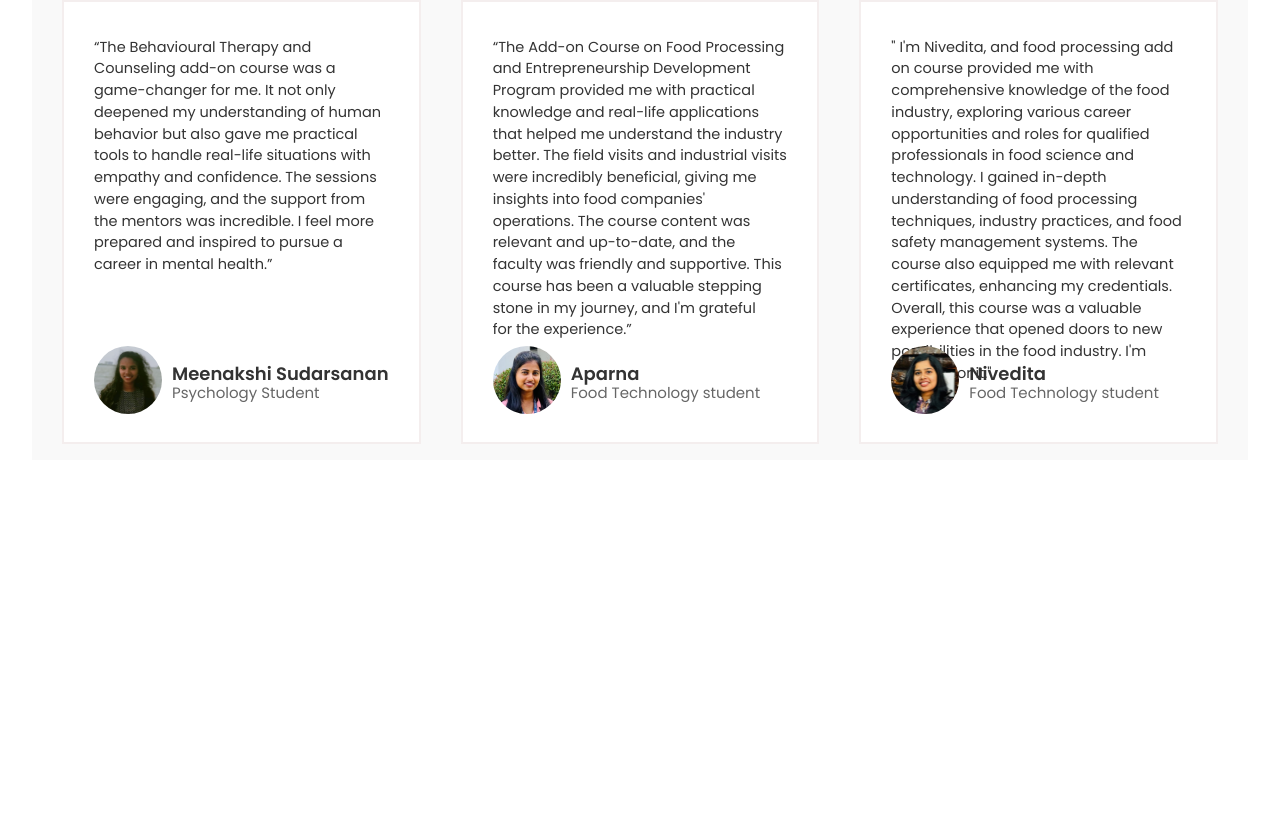
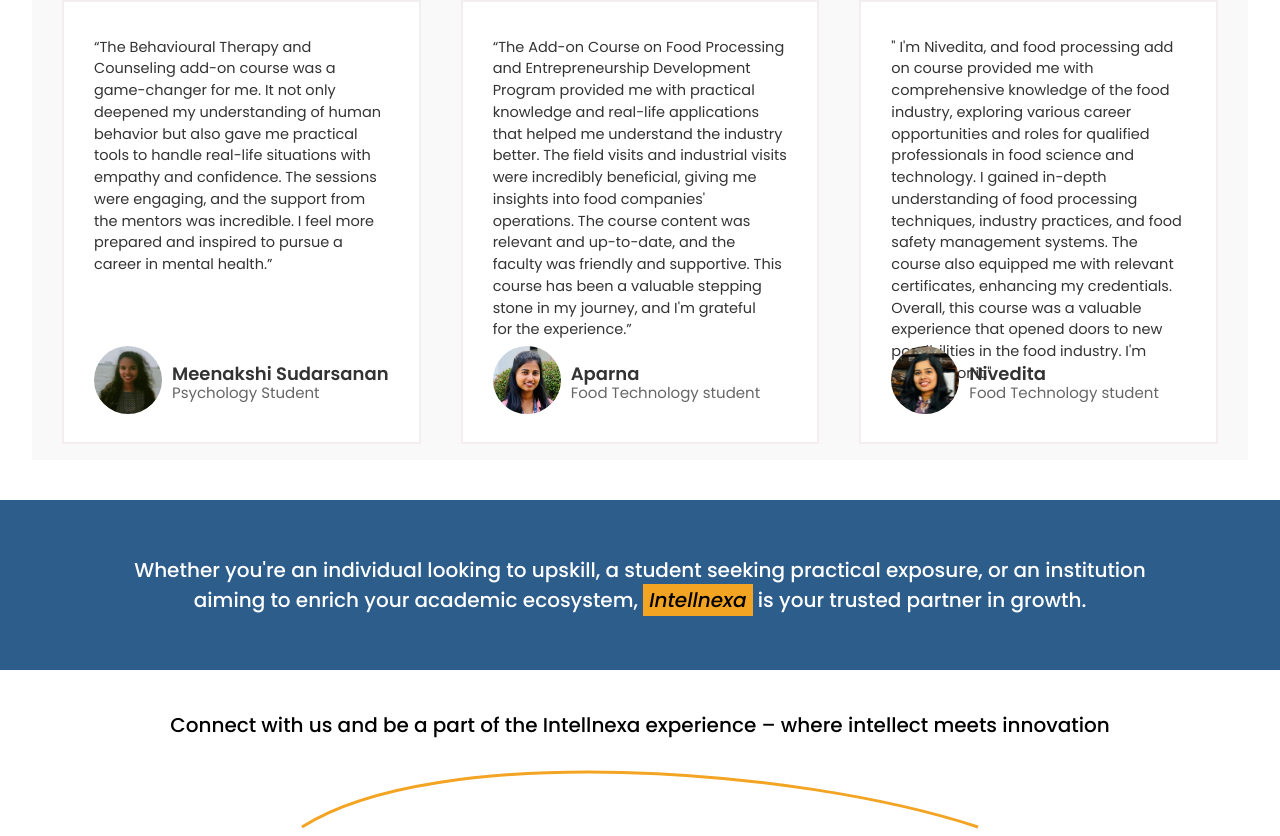
Before and after one commit to achuthspai04/intellnexa, a React (Vite) app: page / in a window 1280 px wide. Shown: the part 3225-4061 px from the top of the page. Before the commit the page ends 3685 px from the top, so only its background shows below. Built offline with nearby package versions, Linux system fonts and the light colour scheme.

Commit message:
foot 1 and 2 fixed

```diff
--- a/src/App.css
+++ b/src/App.css
@@ -499,3 +499,44 @@
   color: #666666;
   margin: 0;
 }
+
+.testimonials{
+  margin-bottom: 40px;
+}
+
+.foot1{
+  height: 170px;
+  max-width: 1390px;
+  margin: 0 auto;
+  background-color: #2D5D8B;
+  margin-bottom: 40px;
+  display: flex;
+  flex-direction: column;
+  justify-content: center;
+  align-items: center;
+}
+
+.foot-text1,
+.foot-text2{
+  font-family: 'Poppins', sans-serif;
+  font-size: 20px;
+  color: #FFFFFF;
+  margin: 0;
+  font-weight: 500;
+}
+.highlight {
+  background: #f3a423;
+  color: #000;
+  padding: 2px 6px;
+  font-weight: 500;
+  font-style: italic;
+}
+
+.foot-text3{
+  font-family: 'Poppins', sans-serif;
+  font-size:20px;
+  color: #000;
+  margin: 0;
+  font-weight: 500;
+  margin-bottom: 30px;
+}
--- a/src/App.jsx
+++ b/src/App.jsx
@@ -231,7 +231,19 @@ function App() {
 
         </div>
       </div>
-    </>
+
+      <div className='foot1'>
+        <p className='foot-text1'>Whether you're an individual looking to upskill, a student seeking practical exposure, or an institution</p>
+        <p className='foot-text2'>
+          aiming to enrich your academic ecosystem, <span className="highlight">Intellnexa</span> is your trusted partner in growth.
+        </p>
+      </div>
+
+      <div className='foot2'>
+        <p className='foot-text3'>Connect with us and be a part of the Intellnexa experience – where intellect meets innovation</p>
+        <img className='foot-image' src='/sample.svg' alt='best corporate training in kerala' />
+      </div>
+   </>
   )
 }
 
```
Also changed, not shown: public/sample.svg (added).
